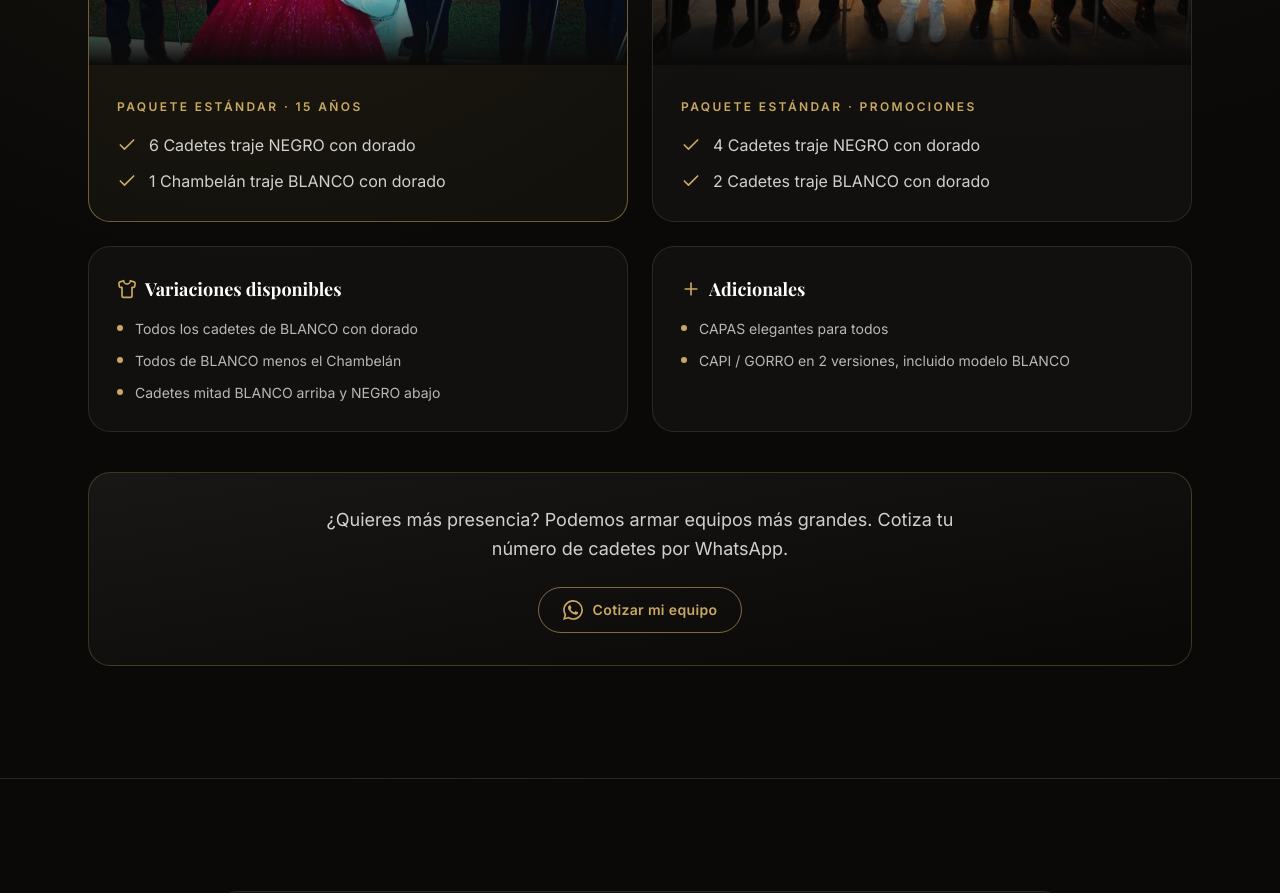
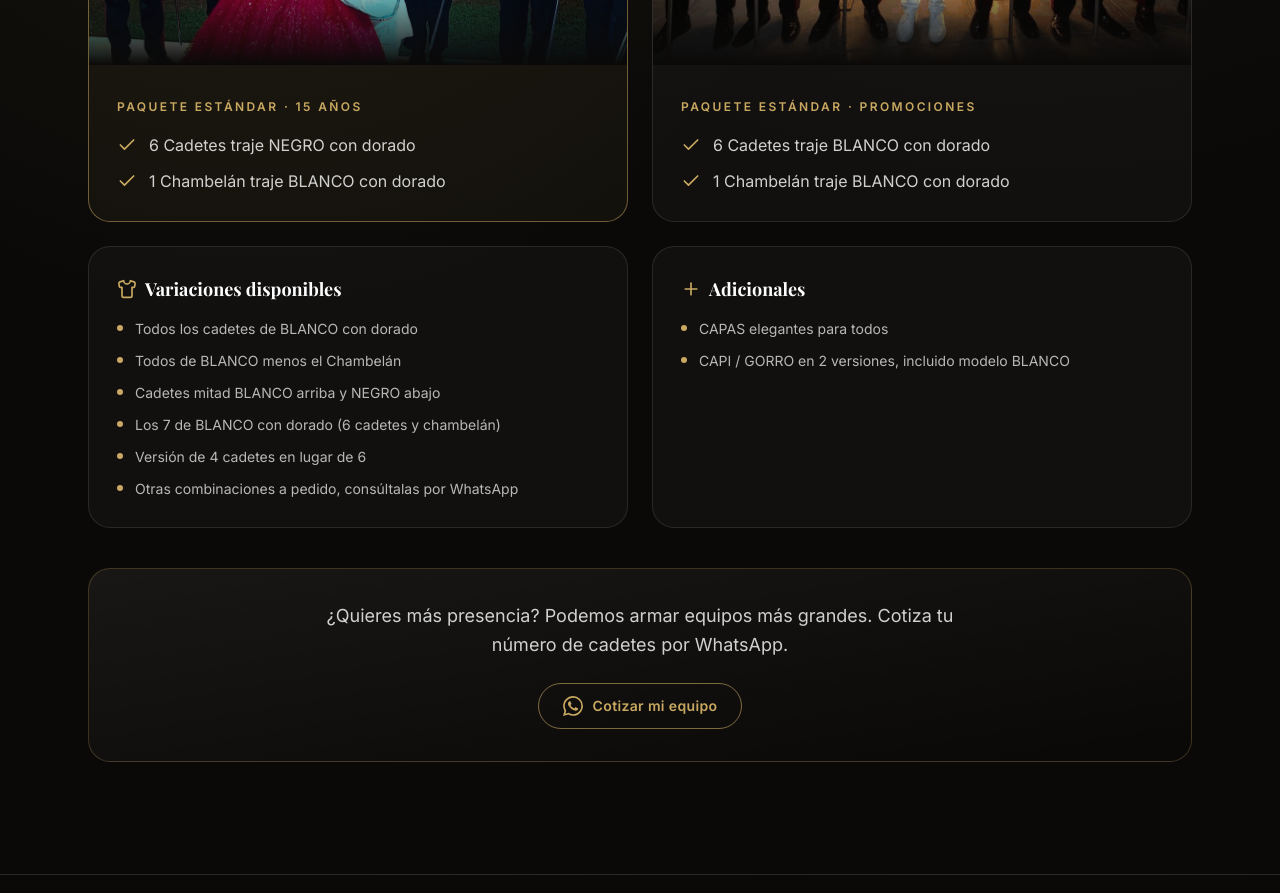
Before and after one commit to JosefRodV/guardialarealeza, a Next.js app: page / in a window 1280 px wide. Shown: the part 8480-9373 px from the top of the page. Built offline with nearby package versions, Linux system fonts and the light colour scheme.

Commit message:
Update team package details and image alt text

```diff
--- a/components/about.tsx
+++ b/components/about.tsx
@@ -18,7 +18,7 @@ export function About() {
           <div className="relative overflow-hidden rounded-2xl">
             <Image
               src="/images/about.png"
-              alt="Formación de cadetes de la Guardia La Realeza en posición de firmes"
+              alt="Dos cadetes de la Guardia La Realeza con traje negro y dorado en posición de firmes"
               width={720}
               height={860}
               className="h-full w-full object-cover"
--- a/components/hero.tsx
+++ b/components/hero.tsx
@@ -8,7 +8,7 @@ export function Hero() {
     <section id="inicio" className="relative isolate overflow-hidden">
       <Image
         src="/images/hero.png"
-        alt="Guardia de honor marchando de noche con espadas en alto"
+        alt="Seis cadetes de traje negro y dorado hacen un cruce de espadas sobre una quinceañera y su chambelán"
         fill
         priority
         sizes="100vw"
--- a/components/team.tsx
+++ b/components/team.tsx
@@ -16,10 +16,10 @@ const packages = [
   {
     tag: 'Paquete estándar · Promociones',
     img: '/images/package-promo.png',
-    alt: 'Cadetes de traje negro y blanco con dorado',
+    alt: 'Seis cadetes y un chambelán con capa, todos de uniforme blanco con dorado y pantalón negro',
     items: [
-      '4 Cadetes traje NEGRO con dorado',
-      '2 Cadetes traje BLANCO con dorado',
+      '6 Cadetes traje BLANCO con dorado',
+      '1 Chambelán traje BLANCO con dorado',
     ],
     featured: false,
   },
@@ -29,6 +29,9 @@ const variations = [
   'Todos los cadetes de BLANCO con dorado',
   'Todos de BLANCO menos el Chambelán',
   'Cadetes mitad BLANCO arriba y NEGRO abajo',
+  'Los 7 de BLANCO con dorado (6 cadetes y chambelán)',
+  'Versión de 4 cadetes en lugar de 6',
+  'Otras combinaciones a pedido, consúltalas por WhatsApp',
 ]
 
 const extras = [
```
